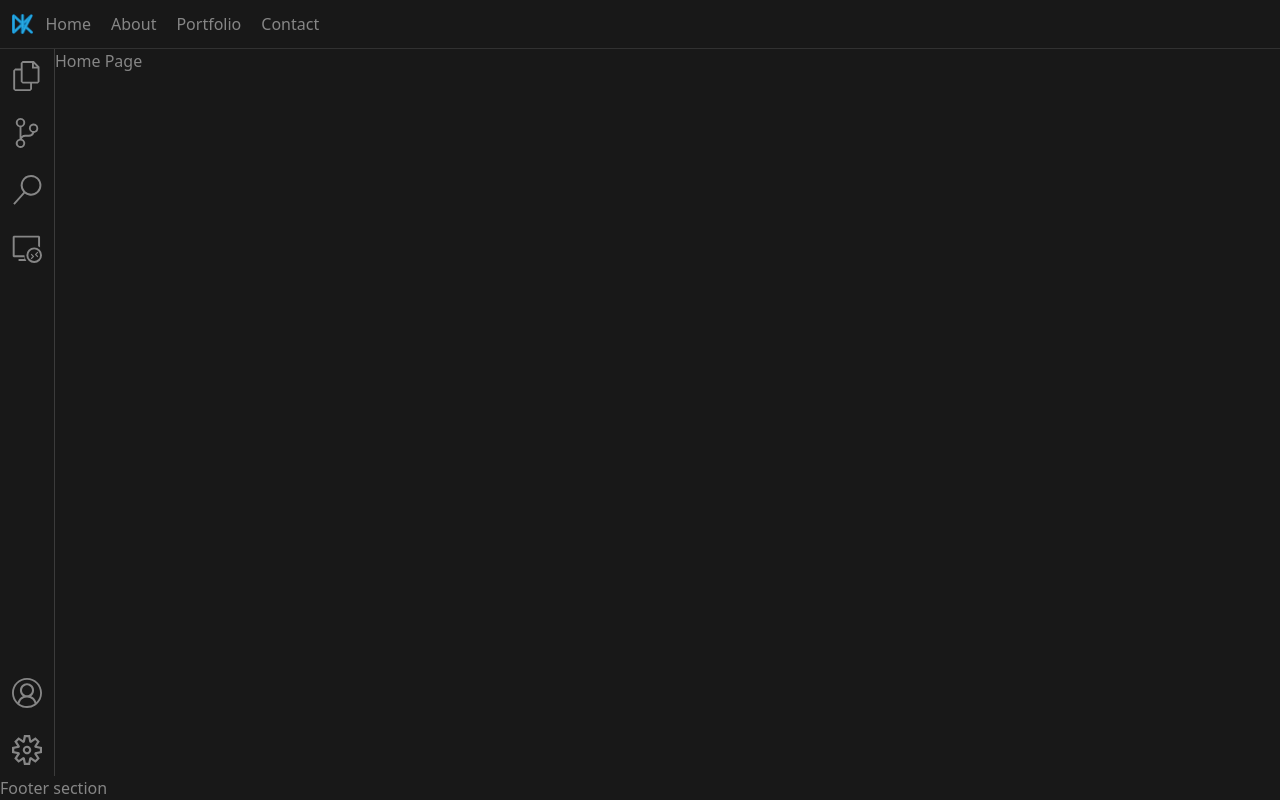
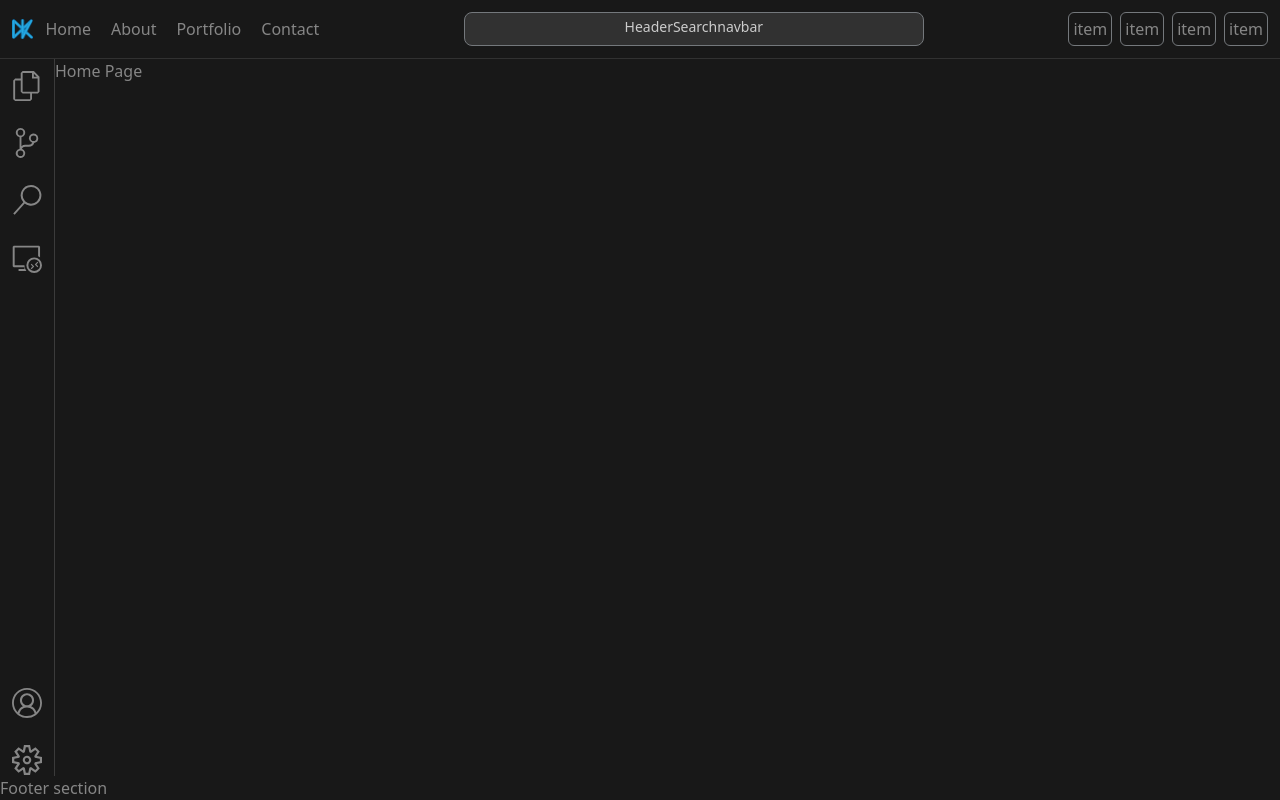
Before and after one commit to Darzwaitz/portfolio_2.0, a React (Vite) app: page / in a window 1280 px wide. Built offline with nearby package versions, Linux system fonts and the light colour scheme.

Commit message:
working on nav top - desktop view - added comps.

```diff
--- a/src/ui/AppLayout.jsx
+++ b/src/ui/AppLayout.jsx
@@ -1,5 +1,5 @@
 import { Outlet } from 'react-router-dom'
-import Header from './Header'
+import Header from './header/Header'
 import Footer from './Footer'
 import SidebarNav from './SidebarNav'
 
--- a/src/ui/Header.jsx
+++ /dev/null
@@ -1,17 +0,0 @@
-import { Link } from 'react-router-dom'
-import NavTop from './NavTop'
-import Logo from './Logo'
-
-function Header() {
-    return (
-        <header className="border-grey-03 bg-black-01 flex flex-wrap items-center border-b bg-neutral-300 p-3 ">
-            <Link to="/">
-                <Logo />
-            </Link>
-
-            <NavTop />
-        </header>
-    )
-}
-
-export default Header
--- /dev/null
+++ b/src/ui/header/Header.jsx
@@ -0,0 +1,21 @@
+import { Link } from 'react-router-dom'
+import NavTop from './NavTop'
+import Logo from '../Logo'
+import HeaderSearchnavbar from './HeaderSearchnavbar'
+import HeaderTogglepanels from './HeaderTogglepanels'
+
+function Header() {
+    return (
+        <header className="bg-neutral-300 flex flex-wrap items-center border-b border-grey-03 bg-black-01 p-3 ">
+            <Link to="/">
+                <Logo />
+            </Link>
+
+            <NavTop />
+            <HeaderSearchnavbar />
+            <HeaderTogglepanels />
+        </header>
+    )
+}
+
+export default Header
--- /dev/null
+++ b/src/ui/header/HeaderSearchnavbar.jsx
@@ -0,0 +1,11 @@
+// search bar / current page notification
+
+function HeaderSearchnavbar() {
+    return (
+        <div className="border-grey-07 text-grey-06 m-auto rounded-lg border bg-grey-03 px-40 py-1 pb-2 text-sm">
+            HeaderSearchnavbar
+        </div>
+    )
+}
+
+export default HeaderSearchnavbar
--- /dev/null
+++ b/src/ui/header/HeaderTogglepanels.jsx
@@ -0,0 +1,20 @@
+function HeaderTogglepanels() {
+    return (
+        <div className="flex gap-2">
+            <div className="border-grey-07 rounded-md border p-1 text-grey-01">
+                item
+            </div>
+            <div className="border-grey-07 rounded-md border p-1 text-grey-01">
+                item
+            </div>
+            <div className="border-grey-07 rounded-md border p-1 text-grey-01">
+                item
+            </div>
+            <div className="border-grey-07 rounded-md border p-1 text-grey-01">
+                item
+            </div>
+        </div>
+    )
+}
+
+export default HeaderTogglepanels
--- a/tailwind.config.js
+++ b/tailwind.config.js
@@ -6,9 +6,8 @@ export default {
             transparent: 'transparent',
             current: 'currentColor',
             'black-01':
-                '#181818' /* main dark black secondary main-black - main bckgrd of active page - suggestion box */,
-            'black-02':
-                '#1f1f1f' /* secondary main-black - main bckgrd of active page - suggestion box */,
+                '#181818' /* main dark black secondary main-black - main bckgrd of active page -  */,
+            'black-02': '#1f1f1f' /* secondary main-black - */,
 
             'grey-04': '#3b3b3b' /* suggestion box - grey-borders */,
 
@@ -30,6 +29,8 @@ export default {
 
             'grey-05':
                 '#2c2d2d' /* active bcgrd-grey hover nav & terminal icons hover */,
+            'grey-06': '#cccccc' /*  */,
+            'grey-07': '#74787c' /* suggestion box border */,
 
             'green-01': '#0dac6e' /* bash terminal-green */,
 
```
Also changed, not shown: src/ui/header/NavTop.jsx (renamed from src/ui/NavTop.jsx).
